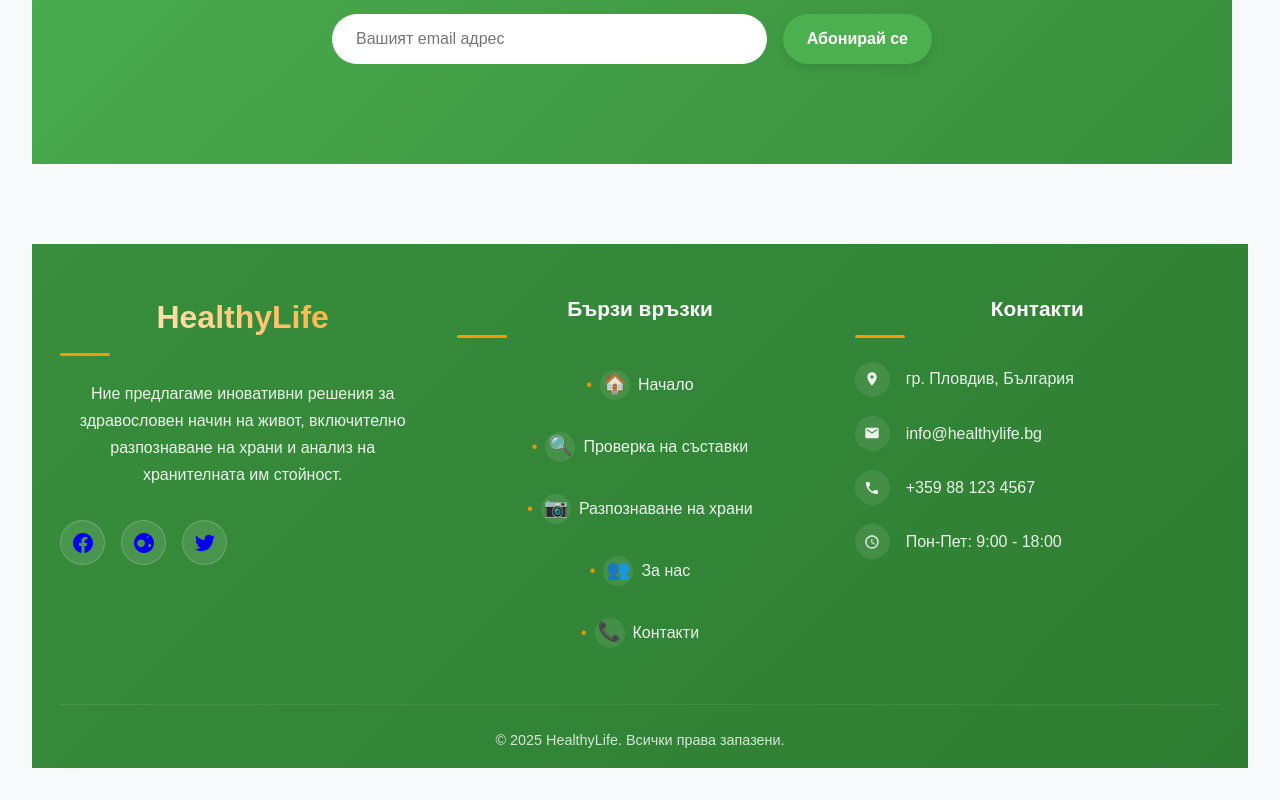
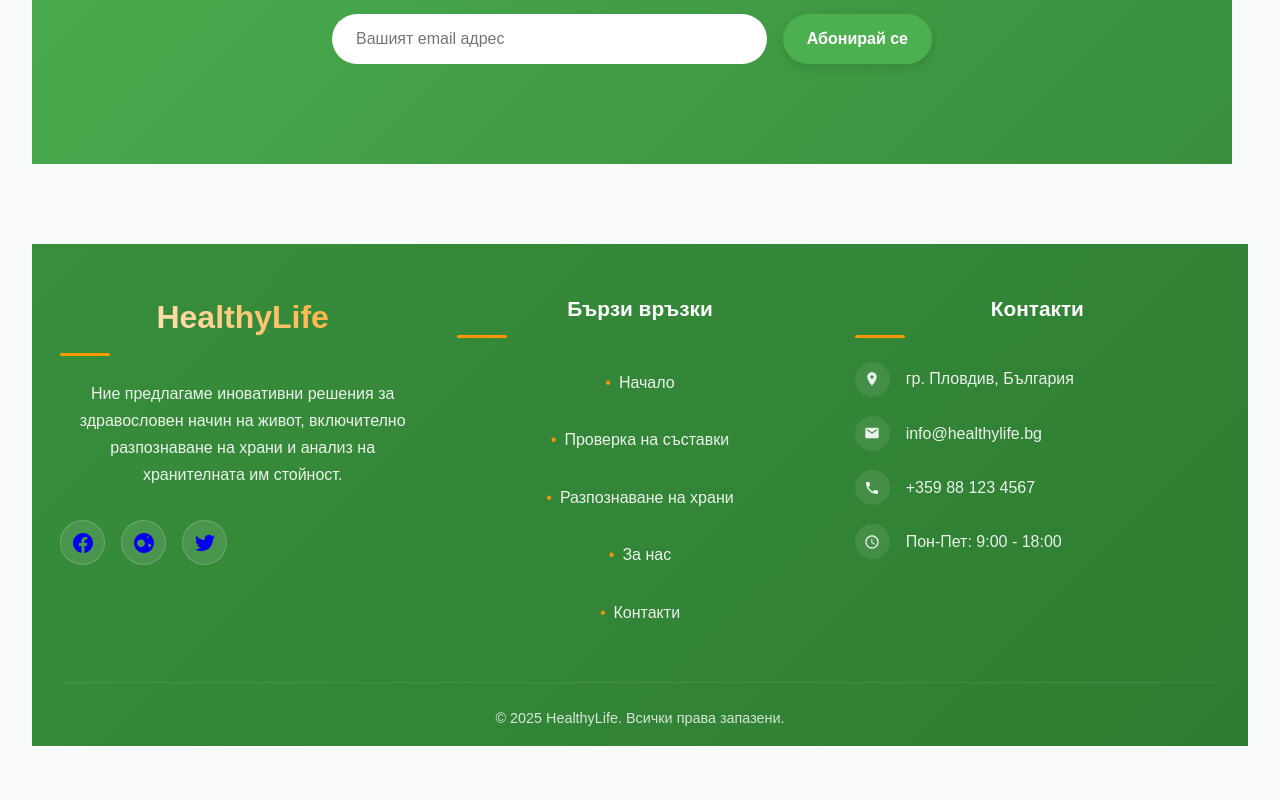
Before and after one commit to MagdalenaMaglizhanova/food-label-scanner, a React (Vite) app: page / in a window 1280 px wide. Shown: the part 3275-4075 px from the top of the page. After the commit the page ends 4053 px from the top, so only its background shows below. Built offline with nearby package versions, Linux system fonts and the light colour scheme.

Commit message:
Update Footer.tsx

```diff
--- a/src/components/Footer.tsx
+++ b/src/components/Footer.tsx
@@ -38,13 +38,11 @@ const Footer: React.FC = () => {
             <ul className="footer-links">
               <li>
                 <Link to="/" className="footer-link">
-                  <span className="link-icon">🏠</span>
                   Начало
                 </Link>
               </li>
               <li>
                 <Link to="/scanner" className="footer-link">
-                  <span className="link-icon">🔍</span>
                   Проверка на съставки
                 </Link>
               </li>
@@ -55,19 +53,16 @@ const Footer: React.FC = () => {
                   rel="noopener noreferrer"
                   className="footer-link"
                 >
-                  <span className="link-icon">📷</span>
                   Разпознаване на храни
                 </a>
               </li>
               <li>
                 <Link to="/about" className="footer-link">
-                  <span className="link-icon">👥</span>
                   За нас
                 </Link>
               </li>
               <li>
                 <Link to="/contact" className="footer-link">
-                  <span className="link-icon">📞</span>
                   Контакти
                 </Link>
               </li>
```
